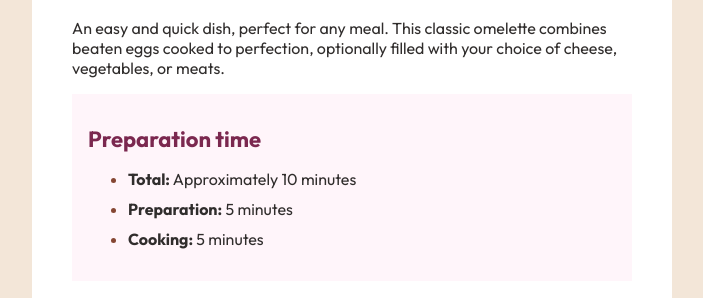
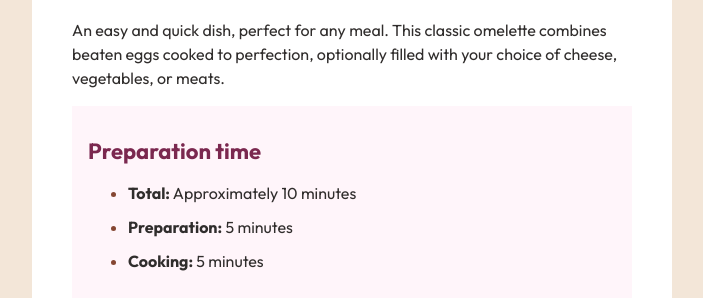
Before and after one commit to bttrvng99/frontend-mentor-recipe-page, a plain HTML site: page index.html in a window 1280 px wide. Shown: the part 450-748 px from the top of the page, without its empty margins (288-991 px from the left). Drawn offline with Linux system fonts and the light colour scheme.

Commit message:
add spacing between lines of each paragraph

```diff
--- a/style.css
+++ b/style.css
@@ -101,6 +101,7 @@ h1 {
 
 p {
   font-size: 16px;
+  line-height: 1.5rem;
 }
 
 .timeInfo {
@@ -117,6 +118,7 @@ p {
 
 li {
   margin: 10px 0px;
+  line-height: 1.5rem;
 }
 
 li::marker {
```
